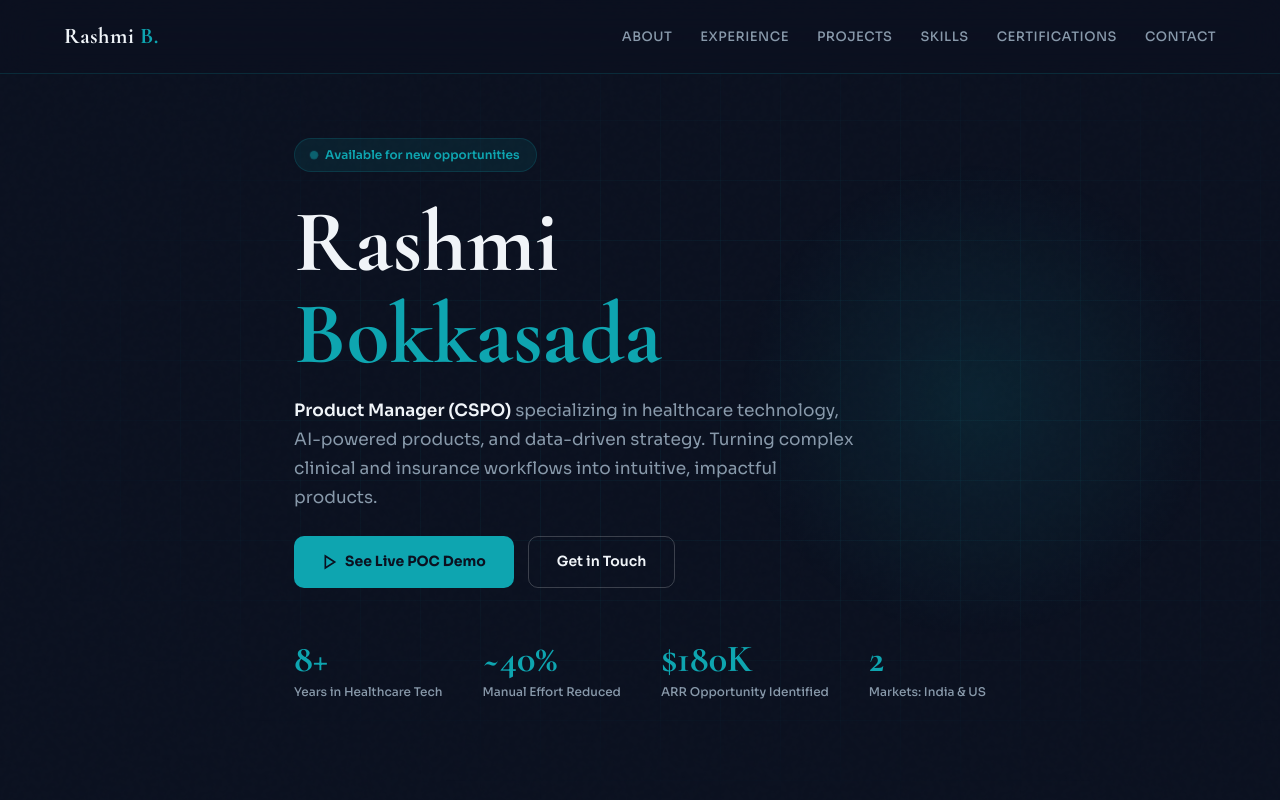
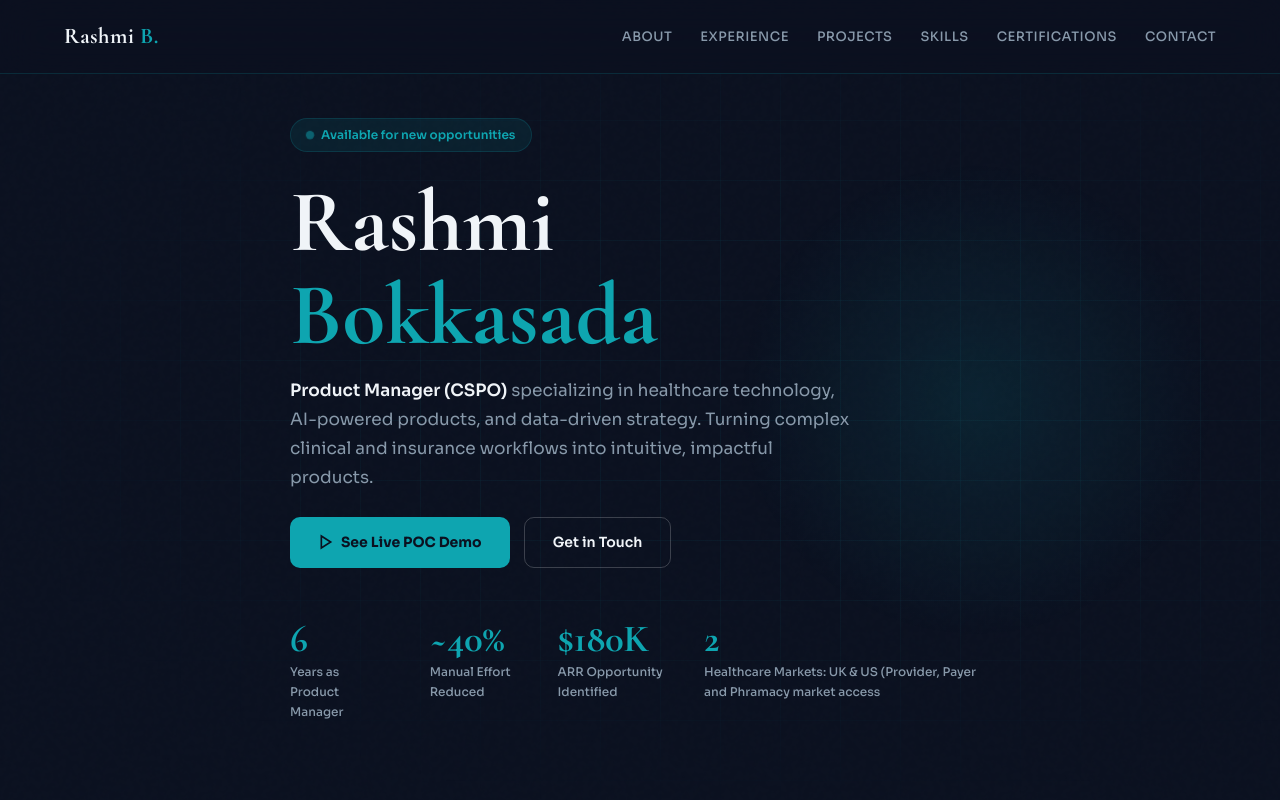
Before and after one commit to rashbokk/Rashmi-portfolio, a plain HTML site: page index.html in a window 1280 px wide. Shown: the top 800 px of the page. Drawn offline with nearby package versions, Linux system fonts and the light colour scheme.

Commit message:
Update index.html

```diff
--- a/index.html
+++ b/index.html
@@ -386,8 +386,8 @@ footer {
       </div>
       <div class="hero-stats">
         <div>
-          <div class="stat-num">8+</div>
-          <div class="stat-label">Years in Healthcare Tech</div>
+          <div class="stat-num">6</div>
+          <div class="stat-label">Years as Product Manager</div>
         </div>
         <div>
           <div class="stat-num">~40%</div>
@@ -399,7 +399,7 @@ footer {
         </div>
         <div>
           <div class="stat-num">2</div>
-          <div class="stat-label">Markets: India & US</div>
+          <div class="stat-label">Healthcare Markets: UK & US (Provider, Payer and Phramacy market access </div>
         </div>
       </div>
     </div>
```
